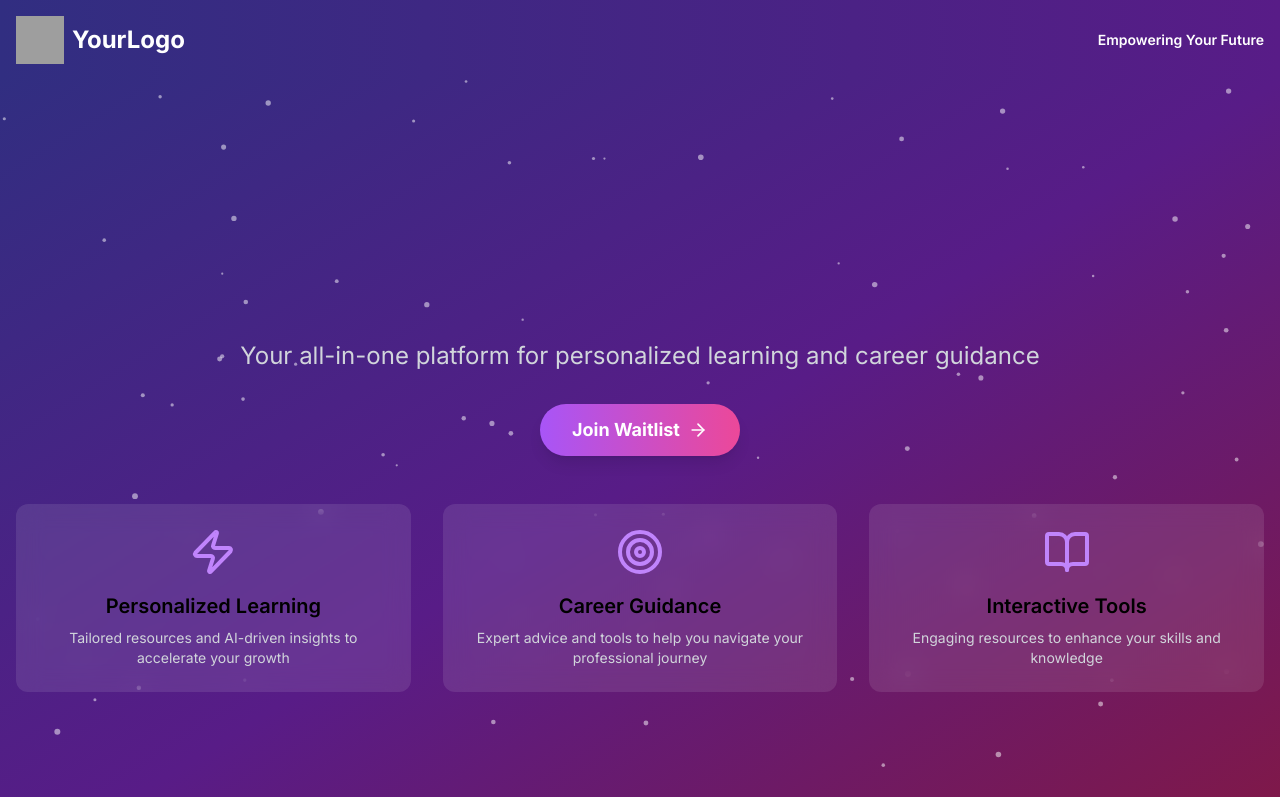
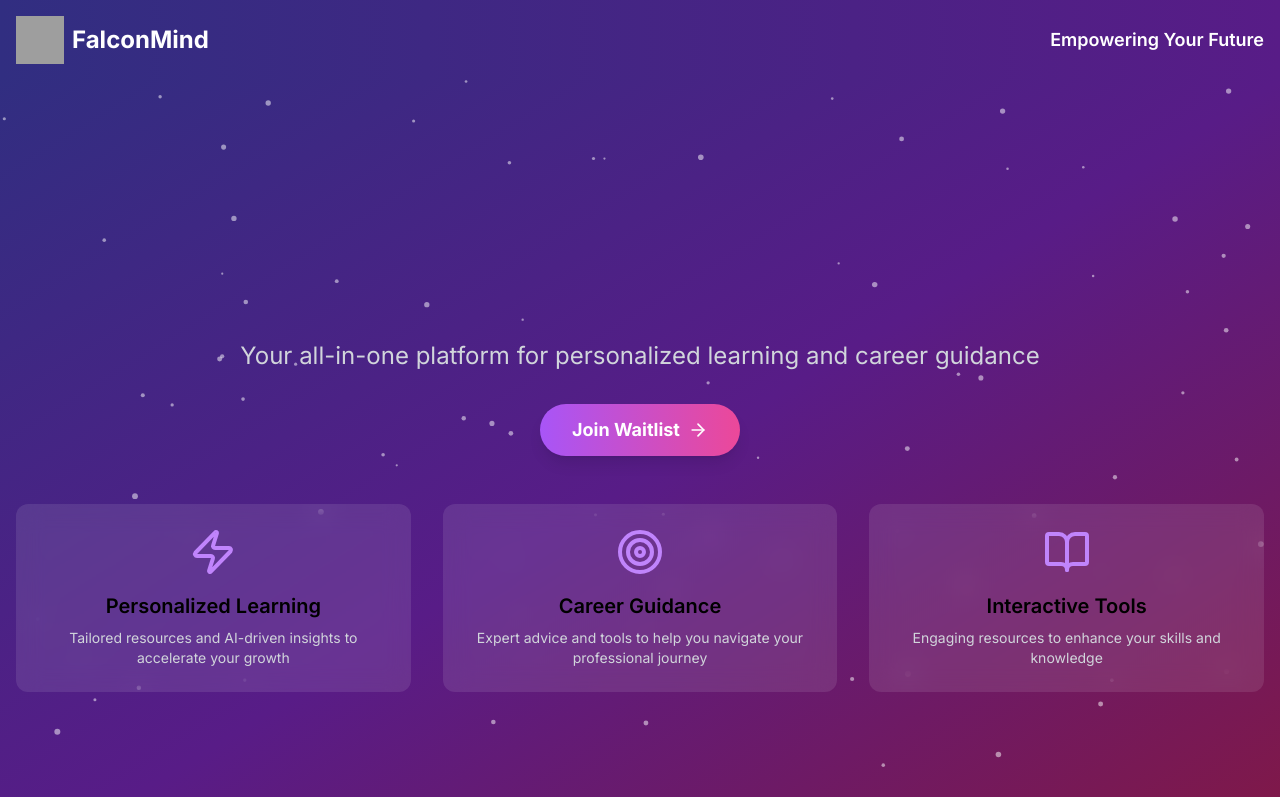
Before and after one commit to ObayM/FinalProject-Waitlist, a Next.js app: page / in a window 1280 px wide. Shown: the top 797 px of the page. Built offline with nearby package versions, Linux system fonts and the light colour scheme; grey boxes are pictures that could not be loaded.

Commit message:
Edit Header

```diff
--- a/app/components/header.jsx
+++ b/app/components/header.jsx
@@ -4,10 +4,9 @@ import React from 'react';
 import { motion } from 'framer-motion';
 
 const Header = () => {
-
   return (
     <motion.header
-      className="py-4 bg-gradient-to-r from-indigo-900 to-purple-900 "
+      className="py-4 bg-gradient-to-r from-indigo-900 to-purple-900"
       initial={{ y: -100 }}
       animate={{ y: 0 }}
       transition={{ type: 'spring', stiffness: 120, damping: 20 }}
@@ -19,14 +18,14 @@ const Header = () => {
           whileTap={{ scale: 0.95 }}
         >
           <img src="/api/placeholder/50/50" alt="Logo" className="w-12 h-12 mr-2" />
-          <span className="text-white text-2xl font-bold">YourLogo</span>
+          <span className="text-white text-2xl font-bold">FalconMind</span>
         </motion.div>
 
         <motion.div
           initial={{ opacity: 0, x: 20 }}
           animate={{ opacity: 1, x: 0 }}
           transition={{ delay: 0.5, duration: 0.8 }}
-          className="text-white text-lg font-semibold sm:text-sm"
+          className="text-white text-lg font-semibold hidden sm:block"
         >
           Empowering Your Future
         </motion.div>
```
